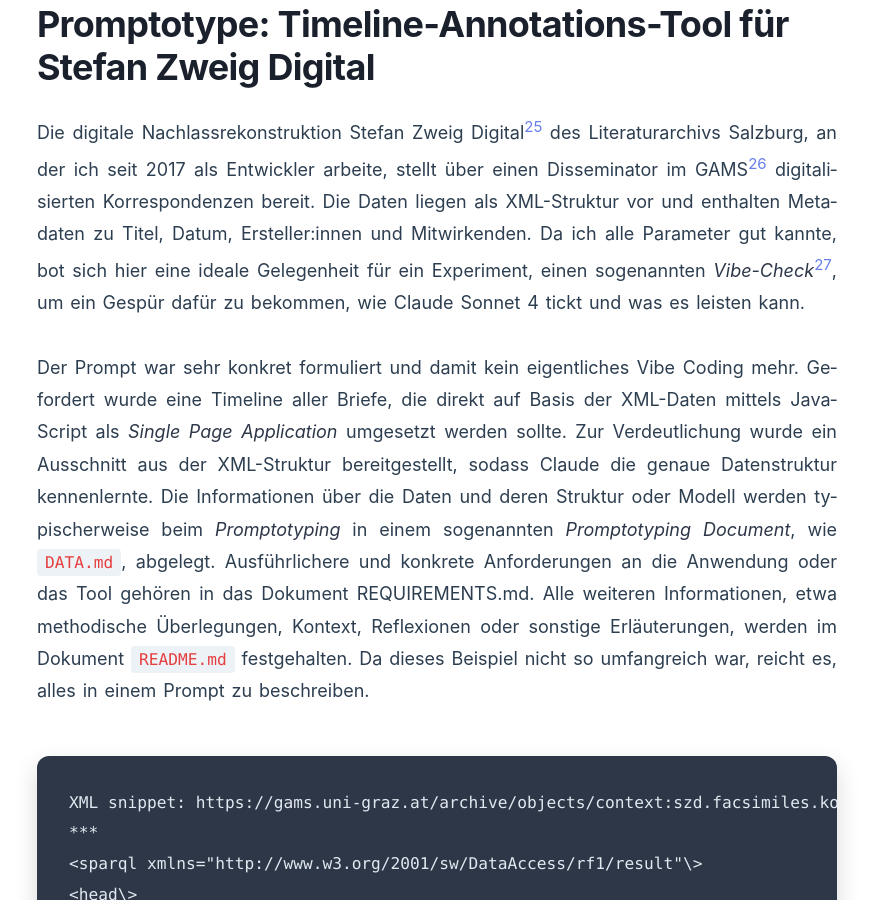
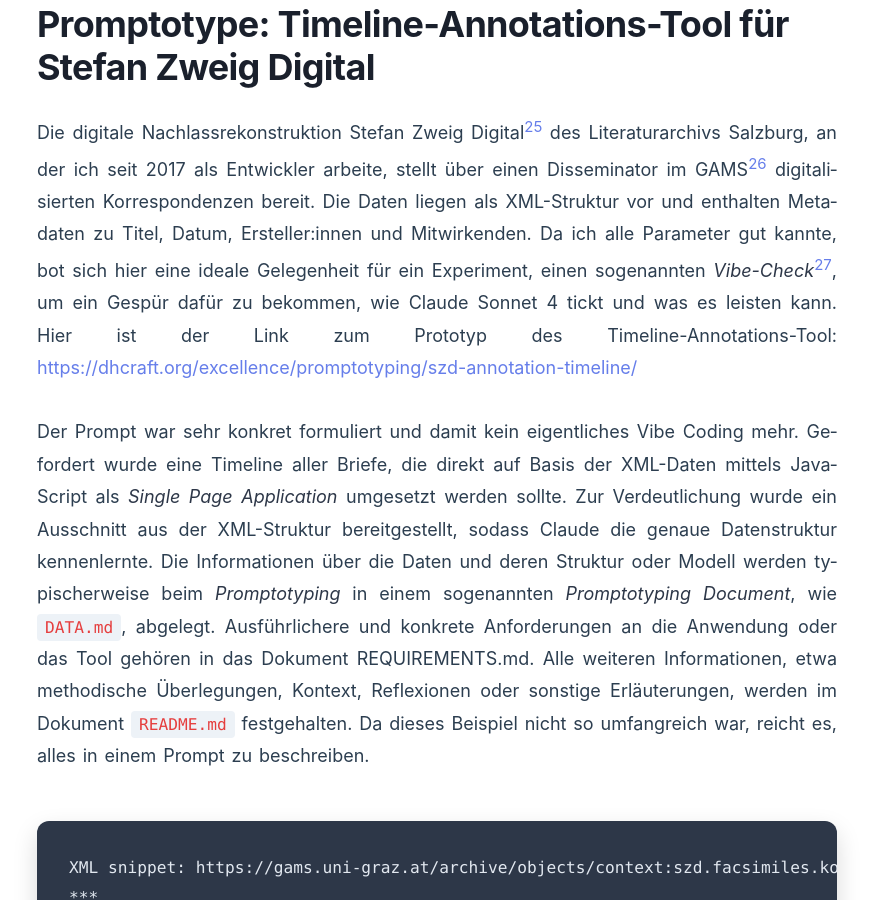
Before and after one commit to DigitalHumanitiesCraft/excellence, a Jekyll site: the page built from blog/Critical-Vibing-Claude-4.md, in a window 1280 px wide and 900 px high, scrolled down 4686 px. Shown: the whole window, without its empty margins (203-1076 px from the left). Built offline with Jekyll 4.4.1, drawn with Linux system fonts in a browser that asks for light colours.

Commit message:
Update Critical-Vibing-Claude-4.md

```diff
--- a/blog/Critical-Vibing-Claude-4.md
+++ b/blog/Critical-Vibing-Claude-4.md
@@ -61,7 +61,7 @@
 
 ## **Promptotype: Timeline-Annotations-Tool für Stefan Zweig Digital**
 
-Die digitale Nachlassrekonstruktion Stefan Zweig Digital[^25] des Literaturarchivs Salzburg, an der ich seit 2017 als Entwickler arbeite, stellt über einen Disseminator im GAMS[^26] digitalisierten Korrespondenzen bereit. Die Daten liegen als XML-Struktur vor und enthalten Metadaten zu Titel, Datum, Ersteller:innen und Mitwirkenden. Da ich alle Parameter gut kannte, bot sich hier eine ideale Gelegenheit für ein Experiment, einen sogenannten *Vibe-Check*[^27], um ein Gespür dafür zu bekommen, wie Claude Sonnet 4 tickt und was es leisten kann.
+Die digitale Nachlassrekonstruktion Stefan Zweig Digital[^25] des Literaturarchivs Salzburg, an der ich seit 2017 als Entwickler arbeite, stellt über einen Disseminator im GAMS[^26] digitalisierten Korrespondenzen bereit. Die Daten liegen als XML-Struktur vor und enthalten Metadaten zu Titel, Datum, Ersteller:innen und Mitwirkenden. Da ich alle Parameter gut kannte, bot sich hier eine ideale Gelegenheit für ein Experiment, einen sogenannten *Vibe-Check*[^27], um ein Gespür dafür zu bekommen, wie Claude Sonnet 4 tickt und was es leisten kann. Hier ist der Link zum Prototyp des Timeline-Annotations-Tool: [https://dhcraft.org/excellence/promptotyping/szd-annotation-timeline/](https://dhcraft.org/excellence/promptotyping/szd-annotation-timeline/)
 
 Der Prompt war sehr konkret formuliert und damit kein eigentliches Vibe Coding mehr. Gefordert wurde eine Timeline aller Briefe, die direkt auf Basis der XML-Daten mittels JavaScript als *Single Page Application* umgesetzt werden sollte. Zur Verdeutlichung wurde ein Ausschnitt aus der XML-Struktur bereitgestellt, sodass Claude die genaue Datenstruktur kennenlernte. Die Informationen über die Daten und deren Struktur oder Modell werden typischerweise beim *Promptotyping* in einem sogenannten *Promptotyping Document*, wie `DATA.md`, abgelegt. Ausführlichere und konkrete Anforderungen an die Anwendung oder das Tool gehören in das Dokument REQUIREMENTS.md. Alle weiteren Informationen, etwa methodische Überlegungen, Kontext, Reflexionen oder sonstige Erläuterungen, werden im Dokument `README.md` festgehalten. Da dieses Beispiel nicht so umfangreich war, reicht es, alles in einem Prompt zu beschreiben.
 
```
